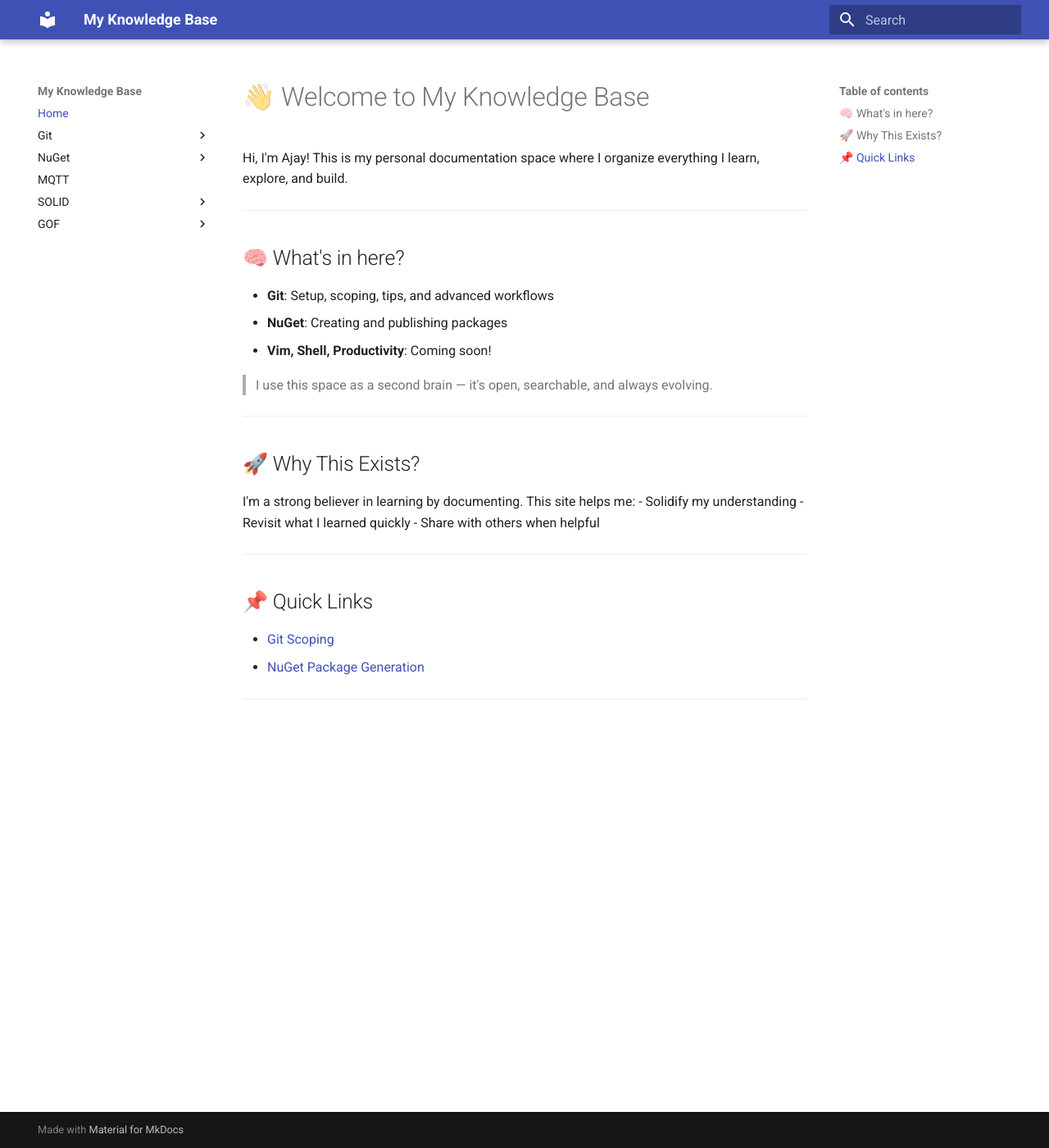
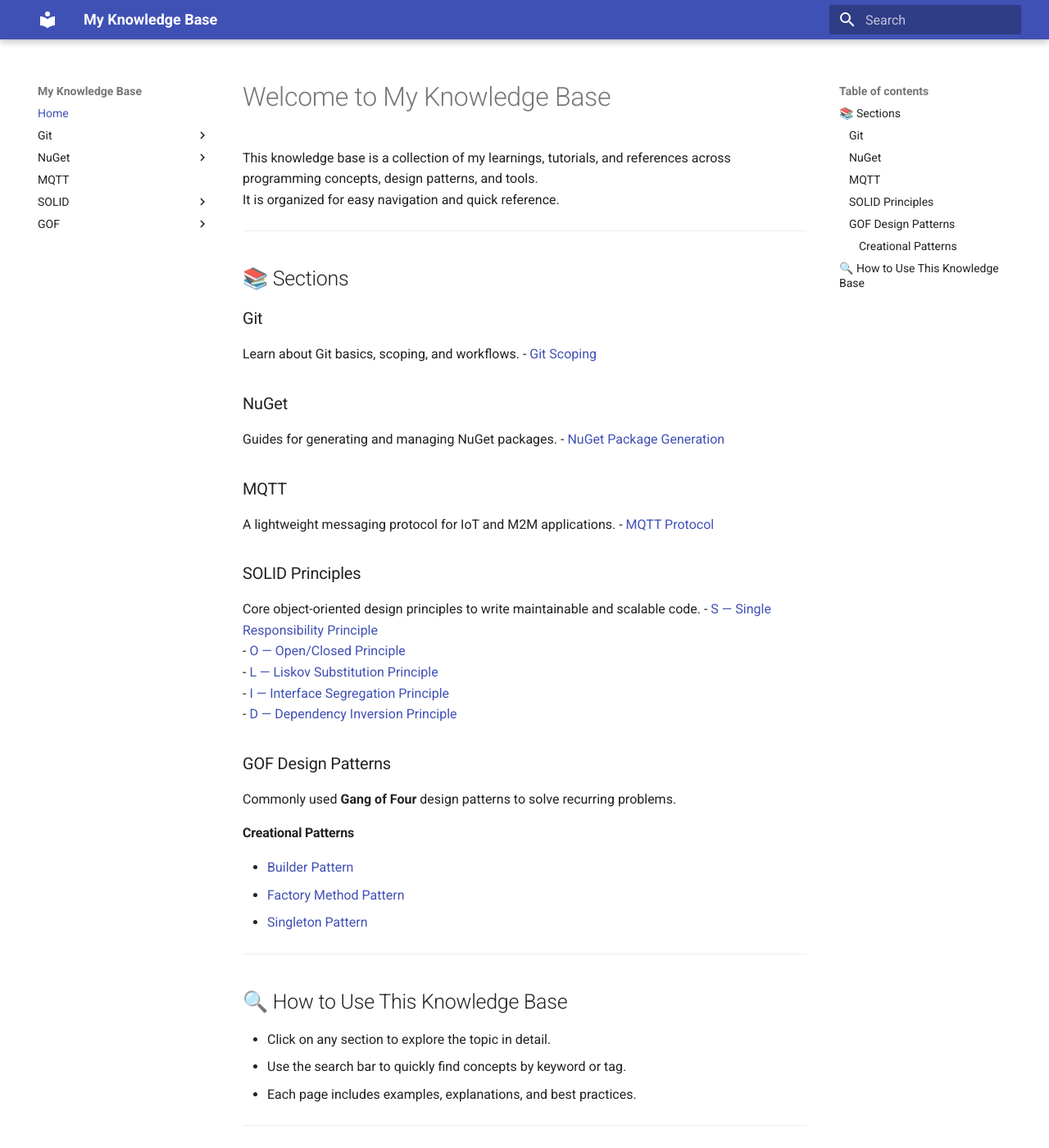
Before and after one commit to AjayReddy-18/knowledgebase, an MkDocs documentation site: the page built from docs/index.md, in a window 1280 px wide and 1400 px high. Shown: the whole window at 82% size. Built offline with MkDocs 1.6.1 and Material for MkDocs 9.7.7, drawn with Linux system fonts in a browser that asks for light colours; some of the changed text lies outside the part shown.

Commit message:
modifies the home page

```diff
--- a/docs/index.md
+++ b/docs/index.md
@@ -1,31 +1,48 @@
-# 👋 Welcome to My Knowledge Base
+# Welcome to My Knowledge Base
 
-Hi, I'm Ajay! This is my personal documentation space where I organize everything I learn, explore, and build.
+This knowledge base is a collection of my learnings, tutorials, and references across programming concepts, design patterns, and tools.
+It is organized for easy navigation and quick reference.
 
 ---
 
-## 🧠 What's in here?
+## 📚 Sections
 
-- **Git**: Setup, scoping, tips, and advanced workflows
-- **NuGet**: Creating and publishing packages
-- **Vim, Shell, Productivity**: Coming soon!
+### Git
+Learn about Git basics, scoping, and workflows.
+- [Git Scoping](git/git_scoping.md)
 
-> I use this space as a second brain — it's open, searchable, and always evolving.
+### NuGet
+Guides for generating and managing NuGet packages.
+- [NuGet Package Generation](nuget/nuget_package_generation.md)
+
+### MQTT
+A lightweight messaging protocol for IoT and M2M applications.
+- [MQTT Protocol](mqtt_protocol.md)
+
+### SOLID Principles
+Core object-oriented design principles to write maintainable and scalable code.
+- [S — Single Responsibility Principle](solid/s_single_responsibility.md)
+- [O — Open/Closed Principle](solid/o_open_closed.md)
+- [L — Liskov Substitution Principle](solid/l_liskov_substitution_principle.md)
+- [I — Interface Segregation Principle](solid/i_interface_segregation_principle.md)
+- [D — Dependency Inversion Principle](solid/d_dependency_inversion_principle.md)
+
+### GOF Design Patterns
+Commonly used **Gang of Four** design patterns to solve recurring problems.
+#### Creational Patterns
+- [Builder Pattern](GOF/creational/builder_pattern.md)
+- [Factory Method Pattern](GOF/creational/factory_method_pattern.md)
+- [Singleton Pattern](GOF/creational/singleton_pattern.md)
 
 ---
 
-## 🚀 Why This Exists?
+## 🔍 How to Use This Knowledge Base
 
-I'm a strong believer in learning by documenting. This site helps me:
-- Solidify my understanding
-- Revisit what I learned quickly
-- Share with others when helpful
+- Click on any section to explore the topic in detail.
+- Use the search bar to quickly find concepts by keyword or tag.
+- Each page includes examples, explanations, and best practices.
 
 ---
 
-## 📌 Quick Links
-
-- [Git Scoping](git/git_scoping.md)
-- [NuGet Package Generation](nuget/nuget_package_generation.md)
-
----
+*Last updated: October 2025*
+*Tags: git, nuget, mqtt, solid, design-patterns, gof, programming*
```
